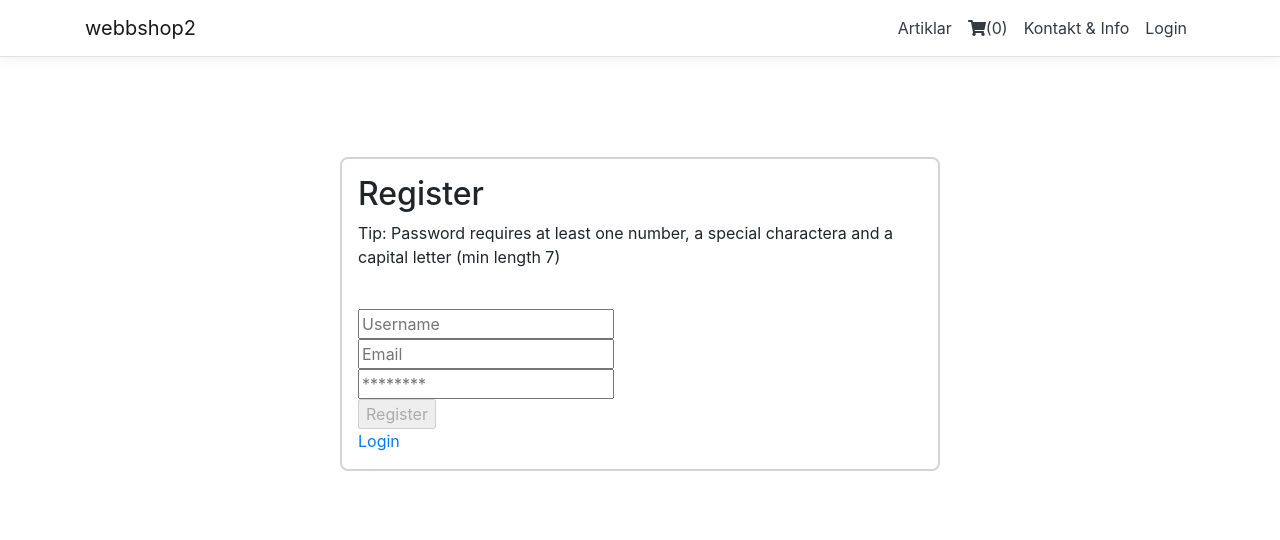
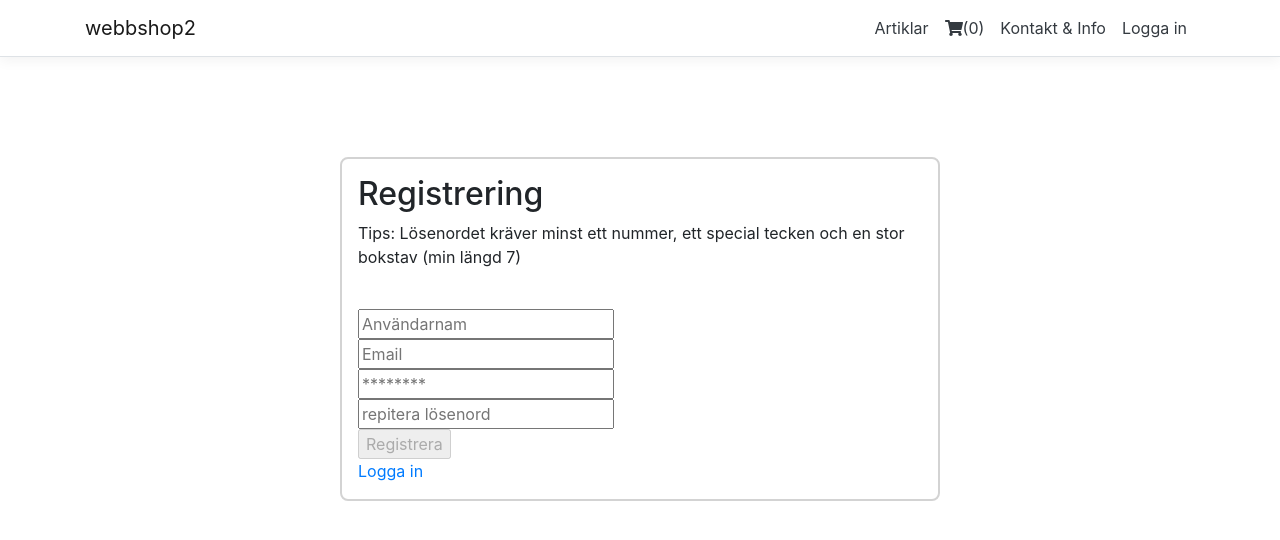
Before and after one commit to Lexicon-grupp-4/webshop, a React (Create React App) app in the folder webbshop2/ClientApp/: page /register in a window 1280 px wide. Shown: the top 540 px of the page. Built offline with nearby package versions, Linux system fonts and the light colour scheme; no server answers.

Commit message:
Added password form to confirm password

```diff
--- a/webbshop2/ClientApp/src/components/AboutContactPage.tsx
+++ b/webbshop2/ClientApp/src/components/AboutContactPage.tsx
@@ -20,7 +20,7 @@ export default function AboutContactPage() {
                 <li className="list-inline-item"><a href='https://github.com/magbor21'>Magnus</a></li>
             </ul>
 
-            <h3>Om Projektet: [Fylls i mer utförligt senare.....]</h3>
+            <h3>Om Projektet</h3>
 
             <h2>Webbshop Projektspecifikationer</h2><br/>
 
--- a/webbshop2/ClientApp/src/components/LoginPage.tsx
+++ b/webbshop2/ClientApp/src/components/LoginPage.tsx
@@ -2,7 +2,7 @@ import { useForm, SubmitHandler, } from "react-hook-form";
 import './LoginPage.css';
 import { Link } from "react-router-dom";
 import React, { useState } from 'react';
-import { Form, Alert } from 'reactstrap';
+import { Form, Alert,Card } from 'reactstrap';
 import { useDispatch } from 'react-redux';
 import {
     CREDENTIALS_LOGIN_SUCCESS,
@@ -62,24 +62,24 @@ export default function LoginPage() {
 
     return (
         <div className="Login">
-            <h2>Sign In</h2>
-            <p>Tip: Login with username: user10, password: Lexicon1&</p>
+            <h2>Inloggning</h2>
+                <p>Tips: Logga in med anv&auml;ndarnamnet: user10, l&ouml;senord: Lexicon1&</p>
 
             <Form onSubmit={handleSubmit(onSubmit)}>
                 {loginFailure && (
-                    <Alert color="danger"> Failed to login</Alert>
+                    <Alert color="danger">Gick inte att logga in</Alert>
                 )}
-                <input type="text" placeholder="Username" {...register("userName", { required: true, maxLength: 20 })} />
-                {errors.userName && <span>Username is required</span>}
+                    <input type="text" placeholder="Anv&auml;ndarnamn" {...register("userName", { required: true, maxLength: 20 })} />
+                {errors.userName && <span>Anvn&auml;darnamn kr&auml;vs</span>}
                 <br />
                 <input type="password" placeholder="********" {...register("password", { required: true, maxLength: 30 })} />
-                {errors.password && <span>Password is required</span>}
+                {errors.password && <span>L&ouml;senord kr&auml;vs</span>}
                 <br />
-                <input type="submit" value="Login" disabled={!isDirty || !isValid} />
+                <input type="submit" value="Logga in" disabled={!isDirty || !isValid} />
 
             </Form>
 
-            <Link to="/register">Register new Account</Link>
-        </div>
+            <Link to="/register">Registrera nytt Konto</Link>
+            </div>
     );
 }
--- a/webbshop2/ClientApp/src/components/NavLoginTab.tsx
+++ b/webbshop2/ClientApp/src/components/NavLoginTab.tsx
@@ -16,13 +16,13 @@ export default function NavLoginTab() {
         return (
             <NavItem onClick={logout}>
                 {/* maybe its risky to do action on link */}
-                <NavLink tag={Link}  className="text-dark" to="/login">Logout {user.name}</NavLink>
+                <NavLink tag={Link}  className="text-dark" to="/login">Logga ut {user.name}</NavLink>
             </NavItem>
         )
     }
     return (
         <NavItem>
-            <NavLink tag={Link} className="text-dark" to="/login">Login</NavLink>
+            <NavLink tag={Link} className="text-dark" to="/login">Logga in</NavLink>
         </NavItem>
     )
 }
--- a/webbshop2/ClientApp/src/components/RegisterPage.tsx
+++ b/webbshop2/ClientApp/src/components/RegisterPage.tsx
@@ -10,7 +10,7 @@ import { Link } from "react-router-dom";
 export default function RegisterPage() {
 
     const {
-        register,
+        register,watch,
         handleSubmit,
         formState: { errors, isDirty, isValid },
     } = useForm<Inputs>({ mode: "onChange" });
@@ -19,6 +19,7 @@ export default function RegisterPage() {
         userName: string;
         email: string;
         password: string;
+        passwordConfirm: string;
     };
 
     const dispatch = useDispatch();
@@ -26,6 +27,7 @@ export default function RegisterPage() {
     var [email] = useState('');
     var [password] = useState('');
     const [registrationFailure, setRegistrationFailure] = useState(false);
+
 
     const onSubmit: SubmitHandler<Inputs> = (input) => {
         userName = input.userName;
@@ -52,31 +54,35 @@ export default function RegisterPage() {
     }
     return (
         <div className="Login">
-            <h2>Register</h2>
+            <h2>Registrering</h2>
             <Form onSubmit={handleSubmit(onSubmit)}>
-                <p>Tip: Password requires at least one number, a special charactera and a capital letter (min length 7) </p>
+                <p>Tips: L&ouml;senordet kr&auml;ver minst ett nummer, ett special tecken och en stor bokstav (min l&auml;ngd 7) </p>
                 {registrationFailure && (
-                    <Alert color="danger"> Failed to register</Alert>
+                    <Alert color="danger"> Gick ej att registrera</Alert>
                 )}
                 <br />
-                <input type="text" placeholder="Username" {...register("userName", { required: true, maxLength: 20 })} />
-                {errors.userName && <span>Name is required</span>}
+                <input type="text" placeholder="Anv&auml;ndarnam" {...register("userName", { required: true, maxLength: 20 })} />
+                {errors.userName && <span>Anv&auml;ndarnam kr&auml;vs</span>}
                 <br />
                 <input type="email" placeholder="Email" {...register("email", {
                     required: true, maxLength: 30, pattern: {
                         value: /\S+@\S+\.\S+/,
-                        message: "Does not match email format"
+                        message: "Ej korrekt emailformat"
                     }})} />
                 {errors.email && errors.email.message}
                 <br />
                 <input type="password" placeholder="********" {...register("password", { required: true, maxLength: 30 })} />
-                {errors.password && <span>Password is required</span>}
+                {errors.password && <span>L&ouml;senord kr&auml;vs</span>}
                 <br />
-                <input type="submit" value="Register" disabled={!isDirty || !isValid} />
+                <input type="password" placeholder="repitera l&ouml;senord" {...register("passwordConfirm", { required: true, maxLength: 30, validate: (value) => value === watch('password') })} />
+                {errors.passwordConfirm && <span>L&ouml;senorden m&aring;ste vara lika</span>}
+                <br />
+
+                <input type="submit" value="Registrera" disabled={!isDirty || !isValid} />
 
             </Form>
 
-            <Link to="/login">Login</Link>
+            <Link to="/login">Logga in</Link>
         </div>
     );
 }
```
